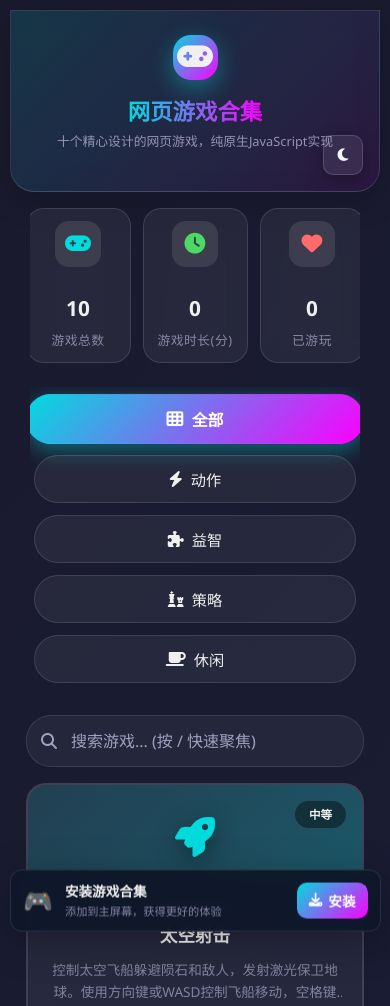
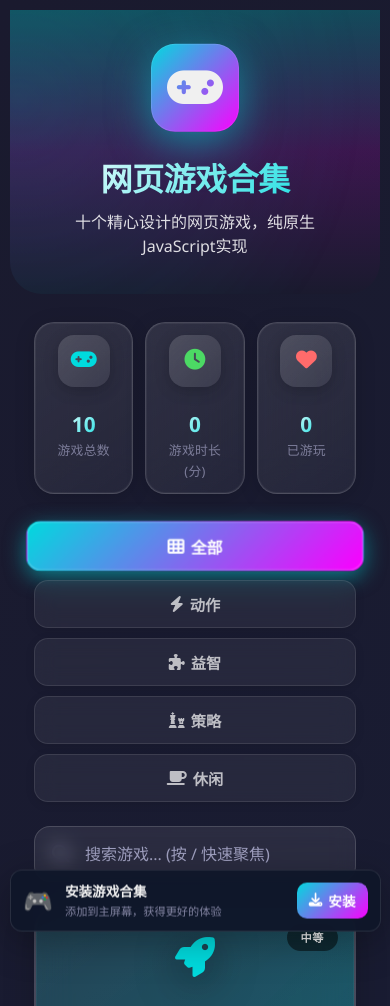
Before and after one commit to yuanjize/games, a website built with Vite: page index.html in a window 390 px wide. Shown: the top 1006 px of the page. Built offline with nearby package versions, Linux system fonts and the light colour scheme.

Commit message:
feat(mobile): 🎨 手机端全新大改版 - 现代化设计
## ✨ 全新设计亮点

### 🎭 **Hero区域 - 沉浸式头部**
- 全新渐变背景(青色到紫色),带动态光晕效果
- 88x88px超大Logo,带浮动动画
- 标题2rem超大字号,渐变白色文字
- 背景圆角32px,现代化设计

### 📊 **统计面板 - 网格卡片**
- 改为3列网格布局,每个卡片等宽
- 图标52x52px,2.4rem超大图标
- 数值1.8rem加粗,渐变白色到青色
- 玻璃态背景,内嵌光晕边框
- 按压缩放反馈(scale 0.95)

### 🏷️ **分类按钮 - 标签式设计**
- 改为自动换行布局,居中显示
- 12px 20px内边距,圆角14px
- 选中状态带阴影和缩放(scale 1.05)
- 玻璃态背景,触摸反馈

### 🎮 **游戏卡片 - 全新视觉**
- 圆角24px,玻璃态效果
- 图标4.5rem超大尺寸,带浮动动画
- 标题1.35rem加粗,描述0.92rem
- 渐变头部背景,更深的阴影
- 按钮渐变背景,内嵌光晕

### 🔍 **搜索框 - 简约设计**
- 16px圆角,玻璃态背景
- 聚焦状态带光晕效果
- 图标1.1rem,更明显的视觉

### 📝 **页脚 - 简洁设计**
- 上圆角32px,渐变黑色背景
- 版本信息更透明(0.5)
- 链接按钮玻璃态效果

## 🎯 技术亮点
- 大量使用backdrop-filter毛玻璃效果
- 多层渐变和阴影
- 流畅的动画效果(浮动、缩放)
- 统一的触摸反馈
- 现代化圆角和间距

这次改版完全重新设计了手机端视觉体验!

```diff
--- a/index.html
+++ b/index.html
@@ -214,7 +214,18 @@
     <!-- 移动端/原始布局 -->
     <div class="mobile-layout" id="mobile-layout">
         <div class="container">
-            <!-- 头部 -->
+            <!-- 移动端全新头部设计 -->
+            <div class="mobile-hero">
+                <div class="mobile-hero-content">
+                    <div class="mobile-hero-logo">
+                        <i class="fas fa-gamepad"></i>
+                    </div>
+                    <h1 class="mobile-hero-title">网页游戏合集</h1>
+                    <p class="mobile-hero-subtitle">十个精心设计的网页游戏，纯原生JavaScript实现</p>
+                </div>
+            </div>
+
+            <!-- 原头部(在移动端隐藏) -->
             <header class="main-header">
                 <div class="header-content">
                     <div class="logo">
--- a/style.css
+++ b/style.css
@@ -1530,90 +1530,95 @@ footer {
         max-width: 100%;
     }
 
-    /* 头部优化 - 更现代的设计 */
+    /* ==================== 头部区域 - 全新设计 ==================== */
     .main-header {
-        flex-direction: column;
-        gap: 16px;
-        padding: 24px 20px;
-        margin-bottom: 12px;
-        background: linear-gradient(135deg, rgba(0, 219, 222, 0.15) 0%, rgba(252, 0, 255, 0.08) 100%);
-        border-bottom: 1px solid rgba(255, 255, 255, 0.15);
-        border-radius: 0 0 24px 24px;
-    }
-
-    .header-content {
-        flex-direction: column;
+        display: none; /* 隐藏原来的头部 */
+    }
+
+    /* 新的移动端头部 */
+    .mobile-hero {
+        display: block;
+        padding: 40px 24px 36px;
+        background: linear-gradient(180deg,
+            rgba(0, 219, 222, 0.25) 0%,
+            rgba(252, 0, 255, 0.15) 50%,
+            rgba(26, 26, 46, 0.95) 100%);
+        border-radius: 0 0 32px 32px;
+        margin-bottom: 28px;
+        position: relative;
+        overflow: hidden;
+    }
+
+    .mobile-hero::before {
+        content: '';
+        position: absolute;
+        top: -50%;
+        right: -20%;
+        width: 200%;
+        height: 200%;
+        background: radial-gradient(circle, rgba(0, 219, 222, 0.15) 0%, transparent 70%);
+        animation: heroGlow 8s ease-in-out infinite;
+    }
+
+    @keyframes heroGlow {
+        0%, 100% { transform: translate(0, 0) scale(1); opacity: 0.5; }
+        50% { transform: translate(-10%, -10%) scale(1.1); opacity: 0.8; }
+    }
+
+    .mobile-hero-content {
+        position: relative;
+        z-index: 1;
         text-align: center;
-        gap: 16px;
+    }
+
+    .mobile-hero-logo {
+        width: 88px;
+        height: 88px;
+        margin: 0 auto 20px;
+        background: linear-gradient(135deg, var(--primary), var(--secondary));
+        border-radius: 24px;
+        display: flex;
         align-items: center;
         justify-content: center;
-    }
-
-    .logo {
-        width: 64px;
-        height: 64px;
-        font-size: 2.2rem;
-        flex-shrink: 0;
-        background: linear-gradient(135deg, var(--primary), var(--secondary));
-        border-radius: 18px;
-        box-shadow: 0 8px 24px rgba(0, 219, 222, 0.4);
-    }
-
-    .header-text {
-        flex: 1;
-        width: 100%;
-        display: flex;
-        flex-direction: column;
-        align-items: center;
-        justify-content: center;
-    }
-
-    .header-text h1 {
-        font-size: 1.6rem;
-        line-height: 1.4;
-        font-weight: 700;
-        margin-bottom: 6px;
-        background: linear-gradient(90deg, var(--primary), var(--secondary));
+        font-size: 2.8rem;
+        box-shadow: 0 12px 40px rgba(0, 219, 222, 0.5),
+                    0 0 0 1px rgba(255, 255, 255, 0.1) inset;
+        animation: logoFloat 3s ease-in-out infinite;
+    }
+
+    @keyframes logoFloat {
+        0%, 100% { transform: translateY(0); }
+        50% { transform: translateY(-8px); }
+    }
+
+    .mobile-hero-title {
+        font-size: 2rem;
+        font-weight: 800;
+        margin-bottom: 10px;
+        background: linear-gradient(135deg, #ffffff 0%, var(--primary) 100%);
         -webkit-background-clip: text;
         -webkit-text-fill-color: transparent;
         background-clip: text;
-        text-align: center;
-    }
-
-    .header-text .subtitle {
-        font-size: 0.85rem;
-        opacity: 0.9;
-        line-height: 1.4;
-        text-align: center;
-    }
-
-    .header-actions {
-        width: auto;
-        flex-shrink: 0;
-        gap: 8px;
-    }
-
-    .theme-toggle,
-    .shortcuts-help-btn {
-        width: 40px;
-        height: 40px;
-        font-size: 0.9rem;
-        border-radius: 10px;
-        background: rgba(255, 255, 255, 0.08);
-        border: 1px solid rgba(255, 255, 255, 0.15);
-    }
-
-    /* 统计面板优化 - 卡片式设计 */
+        letter-spacing: -0.5px;
+        line-height: 1.3;
+    }
+
+    .mobile-hero-subtitle {
+        font-size: 1rem;
+        color: rgba(255, 255, 255, 0.85);
+        font-weight: 400;
+        line-height: 1.5;
+        max-width: 300px;
+        margin: 0 auto;
+    }
+
+    /* ==================== 统计面板 - 现代卡片设计 ==================== */
     .stats-panel {
-        display: flex;
-        grid-template-columns: none;
-        gap: 0;
-        margin: 0 20px 20px;
-        padding: 4px;
-        overflow-x: auto;
-        scroll-snap-type: x mandatory;
-        -webkit-overflow-scrolling: touch;
-        justify-content: center;
+        display: grid;
+        grid-template-columns: repeat(3, 1fr);
+        gap: 12px;
+        margin: 0 24px 28px;
+        padding: 0;
     }
 
     .stats-panel::-webkit-scrollbar {
@@ -1621,65 +1626,64 @@ footer {
     }
 
     .stat-card {
-        flex: 0 0 auto;
-        width: 105px;
-        padding: 16px 12px;
-        background: rgba(255, 255, 255, 0.06);
-        border: 1px solid rgba(255, 255, 255, 0.12);
-        border-radius: 18px;
+        background: linear-gradient(145deg, rgba(255, 255, 255, 0.1), rgba(255, 255, 255, 0.05));
+        border: 1px solid rgba(255, 255, 255, 0.15);
+        border-radius: 20px;
+        padding: 18px 12px;
         text-align: center;
-        scroll-snap-align: center;
-        margin: 0 6px;
-        backdrop-filter: blur(10px);
+        backdrop-filter: blur(20px);
         display: flex;
         flex-direction: column;
         align-items: center;
         justify-content: center;
-    }
-
-    .stat-card:first-child {
-        margin-left: 0;
-    }
-
-    .stat-card:last-child {
-        margin-right: 0;
+        transition: all 0.3s cubic-bezier(0.4, 0, 0.2, 1);
+        box-shadow: 0 4px 20px rgba(0, 0, 0, 0.15),
+                    0 0 0 1px rgba(255, 255, 255, 0.05) inset;
+    }
+
+    .stat-card:active {
+        transform: scale(0.95);
     }
 
     .stat-icon {
-        font-size: 2rem;
-        margin-bottom: 10px;
-        width: 46px;
-        height: 46px;
+        font-size: 2.4rem;
+        margin-bottom: 12px;
+        width: 52px;
+        height: 52px;
         display: flex;
         align-items: center;
         justify-content: center;
-        border-radius: 14px;
-        background: rgba(255, 255, 255, 0.1);
+        border-radius: 16px;
+        background: linear-gradient(135deg, rgba(255, 255, 255, 0.15), rgba(255, 255, 255, 0.08));
+        box-shadow: 0 4px 15px rgba(0, 0, 0, 0.2);
     }
 
     .stat-value {
-        font-size: 1.5rem;
-        font-weight: 700;
-        margin-bottom: 4px;
-        text-align: center;
+        font-size: 1.8rem;
+        font-weight: 800;
+        margin-bottom: 6px;
+        background: linear-gradient(135deg, #ffffff, var(--primary));
+        -webkit-background-clip: text;
+        -webkit-text-fill-color: transparent;
+        background-clip: text;
+        line-height: 1;
     }
 
     .stat-label {
-        font-size: 0.72rem;
-        opacity: 0.8;
-        text-align: center;
-    }
-
-    /* 分类筛选优化 - 横向滚动 */
+        font-size: 0.75rem;
+        opacity: 0.7;
+        font-weight: 500;
+        letter-spacing: 0.3px;
+    }
+
+    /* ==================== 分类筛选 - 现代标签式设计 ==================== */
     .category-filter {
         display: flex;
-        overflow-x: auto;
-        scroll-snap-type: x mandatory;
-        -webkit-overflow-scrolling: touch;
-        gap: 12px;
-        margin: 0 20px 24px;
-        padding: 8px 4px;
-        justify-content: flex-start;
+        flex-wrap: wrap;
+        gap: 10px;
+        margin: 0 24px 24px;
+        padding: 0;
+        justify-content: center;
     }
 
     .category-filter::-webkit-scrollbar {
@@ -1688,26 +1692,33 @@ footer {
 
     .category-btn {
         flex: 0 0 auto;
-        padding: 14px 22px;
-        font-size: 0.95rem;
-        min-width: auto;
-        border-radius: 28px;
+        padding: 12px 20px;
+        font-size: 0.9rem;
+        font-weight: 600;
+        border-radius: 14px;
         background: rgba(255, 255, 255, 0.06);
-        border: 1px solid rgba(255, 255, 255, 0.12);
-        scroll-snap-align: center;
+        border: 1px solid rgba(255, 255, 255, 0.1);
+        color: rgba(255, 255, 255, 0.7);
         white-space: nowrap;
-        text-align: center;
         display: inline-flex;
         align-items: center;
         justify-content: center;
+        gap: 6px;
+        backdrop-filter: blur(10px);
+        transition: all 0.3s cubic-bezier(0.4, 0, 0.2, 1);
+        box-shadow: 0 2px 10px rgba(0, 0, 0, 0.1);
+    }
+
+    .category-btn:active {
+        transform: scale(0.95);
     }
 
     .category-btn.active {
         background: linear-gradient(135deg, var(--primary), var(--secondary));
         border-color: transparent;
         color: white;
-        font-weight: 600;
-        box-shadow: 0 6px 20px rgba(0, 219, 222, 0.4);
+        box-shadow: 0 6px 20px rgba(0, 219, 222, 0.5),
+                    0 0 0 1px rgba(255, 255, 255, 0.2) inset;
         transform: scale(1.05);
     }
 
@@ -1719,9 +1730,9 @@ footer {
         font-size: 1rem;
     }
 
-    /* 搜索框优化 */
+    /* ==================== 搜索框 - 简约设计 ==================== */
     .search-section {
-        margin: 0 16px 16px;
+        margin: 0 24px 24px;
     }
 
     .search-box {
@@ -1730,26 +1741,53 @@ footer {
 
     .search-box input {
         font-size: 16px;
-        padding: 14px 16px 14px 44px;
-    }
-
-    /* 游戏网格优化 */
+        padding: 16px 20px 16px 50px;
+        background: rgba(255, 255, 255, 0.08);
+        border: 1px solid rgba(255, 255, 255, 0.15);
+        border-radius: 16px;
+        color: var(--light);
+        backdrop-filter: blur(10px);
+    }
+
+    .search-box i {
+        left: 18px;
+        font-size: 1.1rem;
+    }
+
+    .search-box input:focus {
+        background: rgba(255, 255, 255, 0.12);
+        border-color: var(--primary);
+        box-shadow: 0 0 0 3px rgba(0, 219, 222, 0.2);
+    }
+
+    /* ==================== 游戏网格 ==================== */
     .games-grid {
         grid-template-columns: 1fr;
-        gap: 12px;
-        padding: 0 16px 16px;
-    }
-
+        gap: 16px;
+        padding: 0 24px 24px;
+    }
+
+    /* ==================== 游戏卡片 - 全新设计 ==================== */
     .game-card {
-        border-radius: 20px;
-        background: rgba(255, 255, 255, 0.06);
-        border: 1px solid rgba(255, 255, 255, 0.12);
+        border-radius: 24px;
+        background: linear-gradient(145deg, rgba(255, 255, 255, 0.08), rgba(255, 255, 255, 0.04));
+        border: 1px solid rgba(255, 255, 255, 0.15);
         overflow: hidden;
+        backdrop-filter: blur(20px);
+        box-shadow: 0 8px 32px rgba(0, 0, 0, 0.2),
+                    0 0 0 1px rgba(255, 255, 255, 0.05) inset;
+        transition: all 0.4s cubic-bezier(0.4, 0, 0.2, 1);
+    }
+
+    .game-card:active {
+        transform: scale(0.98);
     }
 
     .game-card-header {
-        padding: 32px 24px;
-        background: linear-gradient(135deg, rgba(0, 219, 222, 0.12) 0%, rgba(252, 0, 255, 0.06) 100%);
+        padding: 40px 24px 32px;
+        background: linear-gradient(180deg,
+            rgba(0, 219, 222, 0.15) 0%,
+            rgba(252, 0, 255, 0.08) 100%);
         position: relative;
         text-align: center;
         display: flex;
@@ -1759,9 +1797,15 @@ footer {
     }
 
     .game-icon {
-        font-size: 3.6rem;
-        margin-bottom: 12px;
-        filter: drop-shadow(0 6px 12px rgba(0, 0, 0, 0.4));
+        font-size: 4.5rem;
+        margin-bottom: 16px;
+        filter: drop-shadow(0 8px 20px rgba(0, 0, 0, 0.5));
+        animation: iconFloat 4s ease-in-out infinite;
+    }
+
+    @keyframes iconFloat {
+        0%, 100% { transform: translateY(0); }
+        50% { transform: translateY(-6px); }
     }
 
     .game-badges {
@@ -1771,30 +1815,33 @@ footer {
 
     .badge {
         padding: 6px 14px;
-        border-radius: 16px;
-        font-size: 0.72rem;
-        font-weight: 600;
-        background: rgba(0, 0, 0, 0.4);
+        border-radius: 20px;
+        font-size: 0.7rem;
+        font-weight: 700;
+        background: rgba(0, 0, 0, 0.5);
         backdrop-filter: blur(10px);
+        letter-spacing: 0.5px;
     }
 
     .game-card-body {
-        padding: 20px;
+        padding: 24px;
         text-align: center;
     }
 
     .game-title {
-        font-size: 1.2rem;
-        font-weight: 600;
-        margin-bottom: 10px;
+        font-size: 1.35rem;
+        font-weight: 700;
+        margin-bottom: 12px;
         text-align: center;
+        color: var(--light);
+        letter-spacing: -0.3px;
     }
 
     .game-description {
-        font-size: 0.9rem;
+        font-size: 0.92rem;
         opacity: 0.75;
         line-height: 1.6;
-        margin-bottom: 16px;
+        margin-bottom: 18px;
         display: -webkit-box;
         -webkit-line-clamp: 2;
         -webkit-box-orient: vertical;
@@ -1803,7 +1850,7 @@ footer {
     }
 
     .game-meta {
-        margin-bottom: 16px;
+        margin-bottom: 18px;
         display: flex;
         justify-content: center;
         align-items: center;
@@ -1811,8 +1858,9 @@ footer {
 
     .game-category {
         font-size: 0.85rem;
-        opacity: 0.7;
+        opacity: 0.65;
         text-align: center;
+        font-weight: 500;
     }
 
     .game-shortcut-key {
@@ -1821,51 +1869,74 @@ footer {
 
     /* 游戏卡片按钮 */
     .game-card-footer {
-        padding: 16px 20px 20px;
+        padding: 0 20px 24px;
     }
 
     .btn {
         width: 100%;
-        padding: 14px 24px;
+        padding: 16px 28px;
         font-size: 1rem;
-        border-radius: 14px;
-        font-weight: 600;
-    }
-
-    /* 页脚优化 */
+        font-weight: 700;
+        border-radius: 16px;
+        background: linear-gradient(135deg, var(--primary), var(--secondary));
+        border: none;
+        color: white;
+        box-shadow: 0 6px 20px rgba(0, 219, 222, 0.4),
+                    0 0 0 1px rgba(255, 255, 255, 0.2) inset;
+        transition: all 0.3s ease;
+    }
+
+    .btn:active {
+        transform: scale(0.97);
+        box-shadow: 0 4px 15px rgba(0, 219, 222, 0.3);
+    }
+
+    /* ==================== 页脚 - 简约设计 ==================== */
     footer {
-        margin-top: 28px;
-        padding: 32px 24px;
-        background: rgba(0, 0, 0, 0.25);
-        border-top: 1px solid rgba(255, 255, 255, 0.12);
+        margin-top: 32px;
+        padding: 36px 24px;
+        background: linear-gradient(180deg, rgba(0, 0, 0, 0.3), rgba(0, 0, 0, 0.4));
+        border-top: 1px solid rgba(255, 255, 255, 0.1);
         text-align: center;
+        border-radius: 32px 32px 0 0;
     }
 
     .footer-content p {
         font-size: 0.85rem;
-        margin-bottom: 12px;
-        opacity: 0.75;
+        margin-bottom: 10px;
+        opacity: 0.65;
         text-align: center;
+        font-weight: 400;
+        line-height: 1.6;
     }
 
     .version-info {
         font-size: 0.75rem;
-        margin-top: 12px;
+        margin-top: 16px;
+        opacity: 0.5;
     }
 
     .footer-links {
         flex-wrap: wrap;
         justify-content: center;
-        gap: 20px;
-        margin-top: 12px;
+        gap: 12px;
+        margin-top: 16px;
     }
 
     .footer-links a {
         font-size: 0.85rem;
-        padding: 8px 16px;
-        background: rgba(255, 255, 255, 0.05);
-        border-radius: 20px;
+        padding: 10px 18px;
+        background: rgba(255, 255, 255, 0.06);
+        border-radius: 12px;
         border: 1px solid rgba(255, 255, 255, 0.1);
+        color: rgba(255, 255, 255, 0.7);
+        backdrop-filter: blur(10px);
+        transition: all 0.3s ease;
+    }
+
+    .footer-links a:active {
+        background: rgba(255, 255, 255, 0.12);
+        transform: scale(0.95);
     }
 
     /* 模态框优化 */
```
Lines whose indentation alone changed are shown as unchanged.
